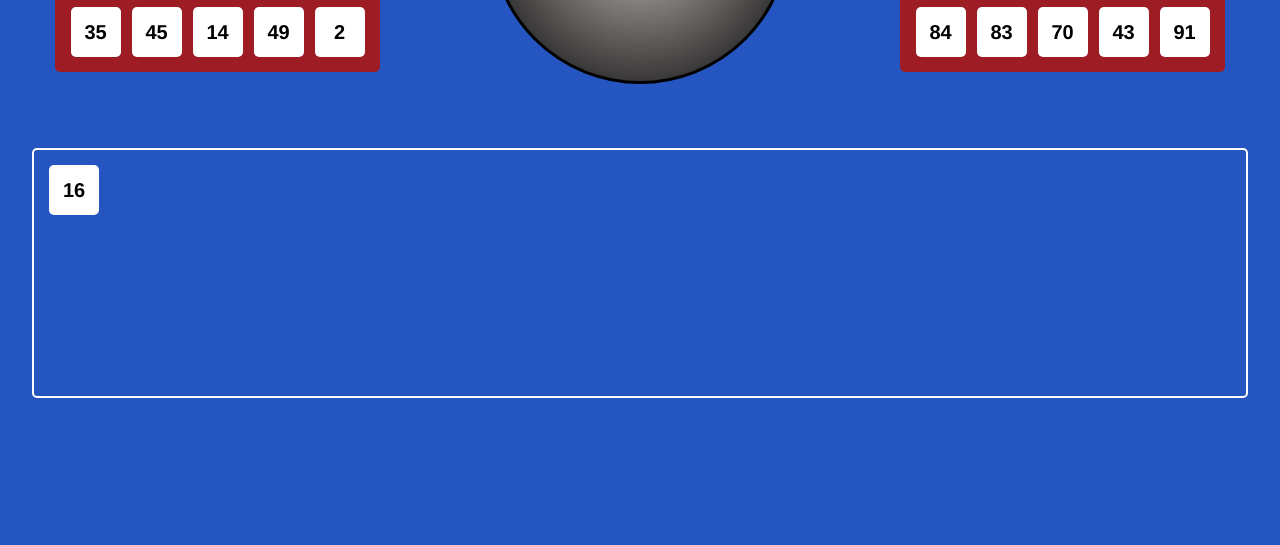
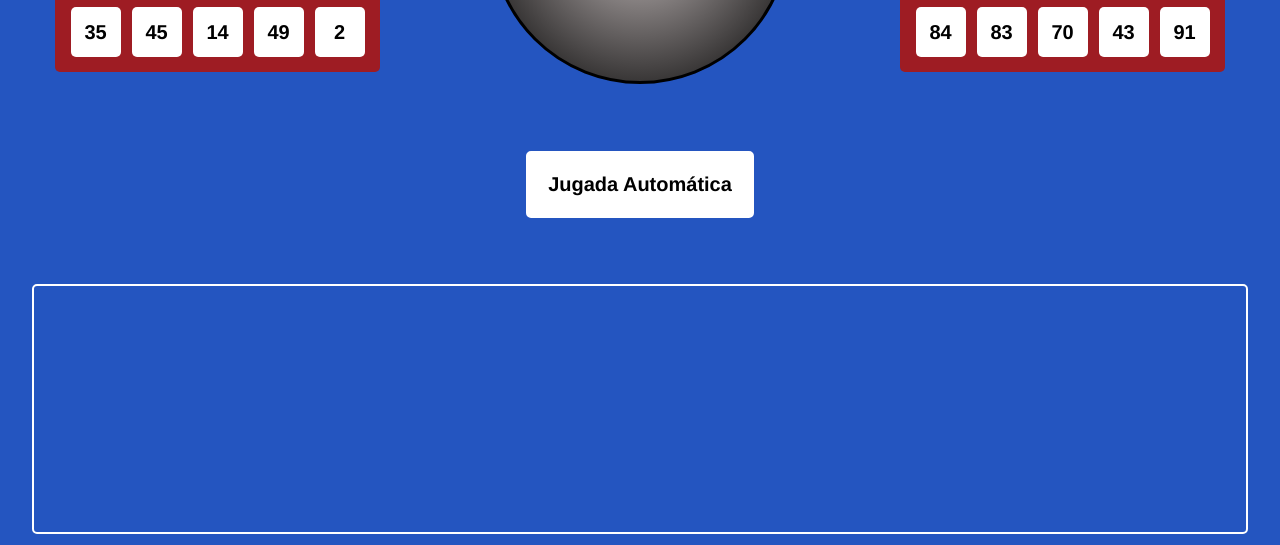
Before and after one commit to fedekrenn/simulador-bingo, a plain HTML site: page index.html in a window 1280 px wide. Shown: the part 264-809 px from the top of the page. Drawn offline with Linux system fonts and the light colour scheme.

Commit message:
Se añade funcionalidad p/ juego automático

```diff
--- a/index.html
+++ b/index.html
@@ -18,7 +18,7 @@
             <div class="carton__numero-contenedor" id="playerBoard"></div>
         </div>
         <div class="mezclador">
-            <p id="numberDraw"></p>
+            <p id="numberDraw">Start</p>
         </div>
         <div class="carton">
             <h2>CPU</h2>
@@ -26,9 +26,11 @@
         </div>
     </section>
 
-    <section class="numeros" id="totalNumbers">
+    <section class="jugada-automatica">
+        <button class="automatica" id="automatica">Jugada Automática</button>
+    </section>
 
-    </section>
+    <section class="numeros" id="totalNumbers"></section>
 
     <script src="./script.js"></script>
 </body>
--- a/script.js
+++ b/script.js
@@ -2,9 +2,11 @@ const userboard = document.getElementById('playerBoard')
 const cpuBoard = document.getElementById('cpuBoard')
 const totalNumbers = document.getElementById('totalNumbers')
 const numberDraw = document.getElementById('numberDraw')
+const automaticBtn = document.getElementById('automatica')
 
 const userNumbers = fifteenRandomNumbers()
 const cpuNumbers = fifteenRandomNumbers()
+
 let userAcerts = 0
 let cpuAcerts = 0
 
@@ -24,8 +26,14 @@ for (let i = 0; i < cpuNumbers.length; i++) {
 
 
 numberDraw.addEventListener('click', randomNumberDraw)
-randomNumberDraw()
 
+automaticBtn.addEventListener('click', () => {
+    alert('Automatico activado!')
+    automaticBtn.style.display = 'none'
+    const div = document.getElementsByClassName('jugada-automatica')
+    div[0].style.height = '10vh'
+    automaticInterval = setInterval(randomNumberDraw, 300)
+})
 
 
 function randomNumberDraw() {
@@ -57,11 +65,13 @@ function randomNumberDraw() {
 
 function checkWinner() {
     if (userAcerts === 15) {
-        alert('Ganaste!')
         document.getElementById('numberDraw').style.display = 'none'
+        alert(`Ganaste!, quedaron en el bolillero ${balls.length} bolas`)
+        clearInterval(automaticInterval)
     } else if (cpuAcerts === 15) {
-        alert('Perdiste, la ganadora es la CPU!')
         document.getElementById('numberDraw').style.display = 'none'
+        alert(`Perdiste, la ganadora es la CPU! Quedaron en el bolillero ${balls.length} bolas`)
+        clearInterval(automaticInterval)
     }
 }
 
--- a/style.css
+++ b/style.css
@@ -81,7 +81,7 @@ body {
 .numeros {
     display: flex;
     flex-wrap: wrap;
-    margin: 4em 2em .7em 2em;
+    margin: 0 2em .7em 2em;
     border: 2px solid #fff;
     padding: 10px;
     min-height: 250px;
@@ -100,3 +100,23 @@ body {
     font-weight: bold;
     border-radius: 5px;
 }
+
+.jugada-automatica{
+    height: 25vh;
+    display: flex;
+    align-items: center;
+    justify-content: center;
+}
+
+.automatica{
+    display: block;
+    padding: 20px;
+    border: 2px solid #fff;
+    border-radius: 5px;
+    background-color: #fff;
+    color: #000;
+    font-size: 20px;
+    font-weight: bold;
+    cursor: pointer;
+
+}
```
